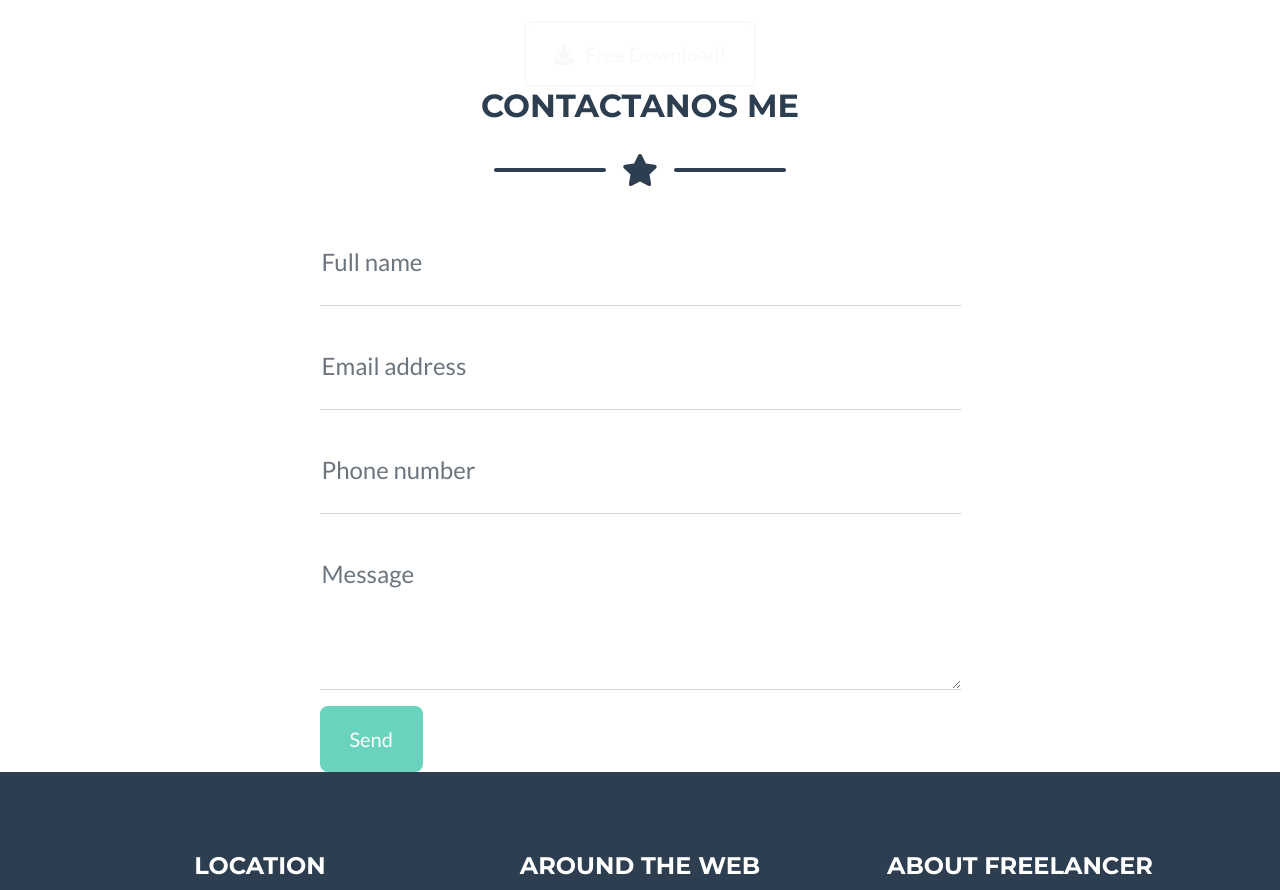
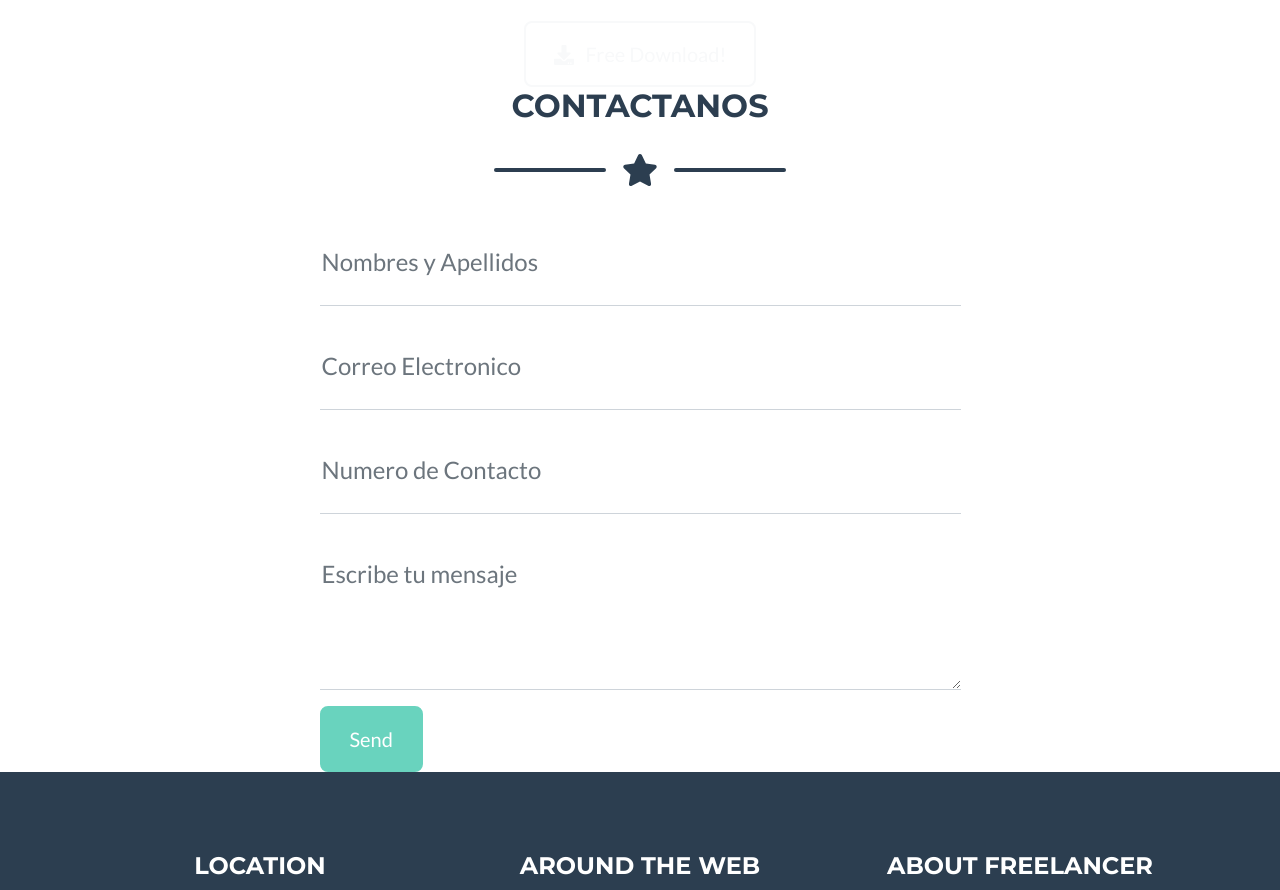
Before and after one commit to Jhonatanhegel11/DidacticaTICS, a plain HTML site: page index.html in a window 1280 px wide. Shown: the part 2236-3126 px from the top of the page. Drawn offline with nearby package versions, Linux system fonts and the light colour scheme.

Commit message:
Update index.html

```diff
--- a/index.html
+++ b/index.html
@@ -150,7 +150,7 @@
         <section class="Contactanos" id="Contactanos">
             <div class="container">
                 <!-- Contact Section Heading-->
-                <h2 class="page-section-heading text-center text-uppercase text-secondary mb-0">Contactanos Me</h2>
+                <h2 class="page-section-heading text-center text-uppercase text-secondary mb-0">Contactanos</h2>
                 <!-- Icon Divider-->
                 <div class="divider-custom">
                     <div class="divider-custom-line"></div>
@@ -171,26 +171,26 @@
                             <!-- Name input-->
                             <div class="form-floating mb-3">
                                 <input class="form-control" id="name" type="text" placeholder="Enter your name..." data-sb-validations="required" />
-                                <label for="name">Full name</label>
+                                <label for="name">Nombres y Apellidos</label>
                                 <div class="invalid-feedback" data-sb-feedback="name:required">A name is required.</div>
                             </div>
                             <!-- Email address input-->
                             <div class="form-floating mb-3">
                                 <input class="form-control" id="email" type="email" placeholder="name@example.com" data-sb-validations="required,email" />
-                                <label for="email">Email address</label>
+                                <label for="email">Correo Electronico</label>
                                 <div class="invalid-feedback" data-sb-feedback="email:required">An email is required.</div>
                                 <div class="invalid-feedback" data-sb-feedback="email:email">Email is not valid.</div>
                             </div>
                             <!-- Phone number input-->
                             <div class="form-floating mb-3">
                                 <input class="form-control" id="phone" type="tel" placeholder="(123) 456-7890" data-sb-validations="required" />
-                                <label for="phone">Phone number</label>
+                                <label for="phone">Numero de Contacto</label>
                                 <div class="invalid-feedback" data-sb-feedback="phone:required">A phone number is required.</div>
                             </div>
                             <!-- Message input-->
                             <div class="form-floating mb-3">
                                 <textarea class="form-control" id="message" type="text" placeholder="Enter your message here..." style="height: 10rem" data-sb-validations="required"></textarea>
-                                <label for="message">Message</label>
+                                <label for="message">Escribe tu mensaje</label>
                                 <div class="invalid-feedback" data-sb-feedback="message:required">A message is required.</div>
                             </div>
                             <!-- Submit success message-->
```
